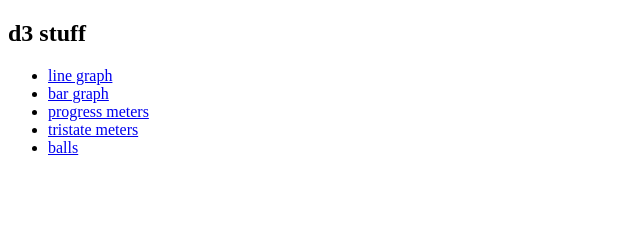
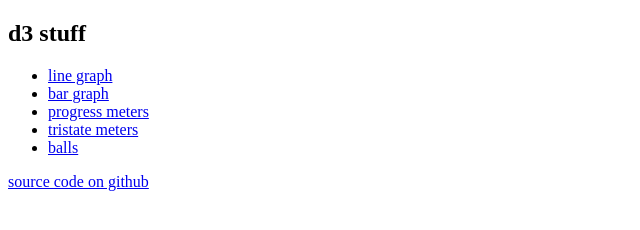
Before and after one commit to sym3tri/d3-experiments, a plain HTML site: page index.html in a window 1280 px wide. Shown: the whole page, without its empty margins (0-640 px from the left). Drawn offline with Linux system fonts and the light colour scheme.

Commit message:
added github link

```diff
--- a/index.html
+++ b/index.html
@@ -14,6 +14,8 @@
       <li><a href="tristate/index.html">tristate meters</a></li>
       <li><a href="balls/index.html">balls</a></li>
     </ul>
+
+    <a href="https://github.com/sym3tri/d3-experiments">source code on github</a>
   </body>
 
 </html>
```
